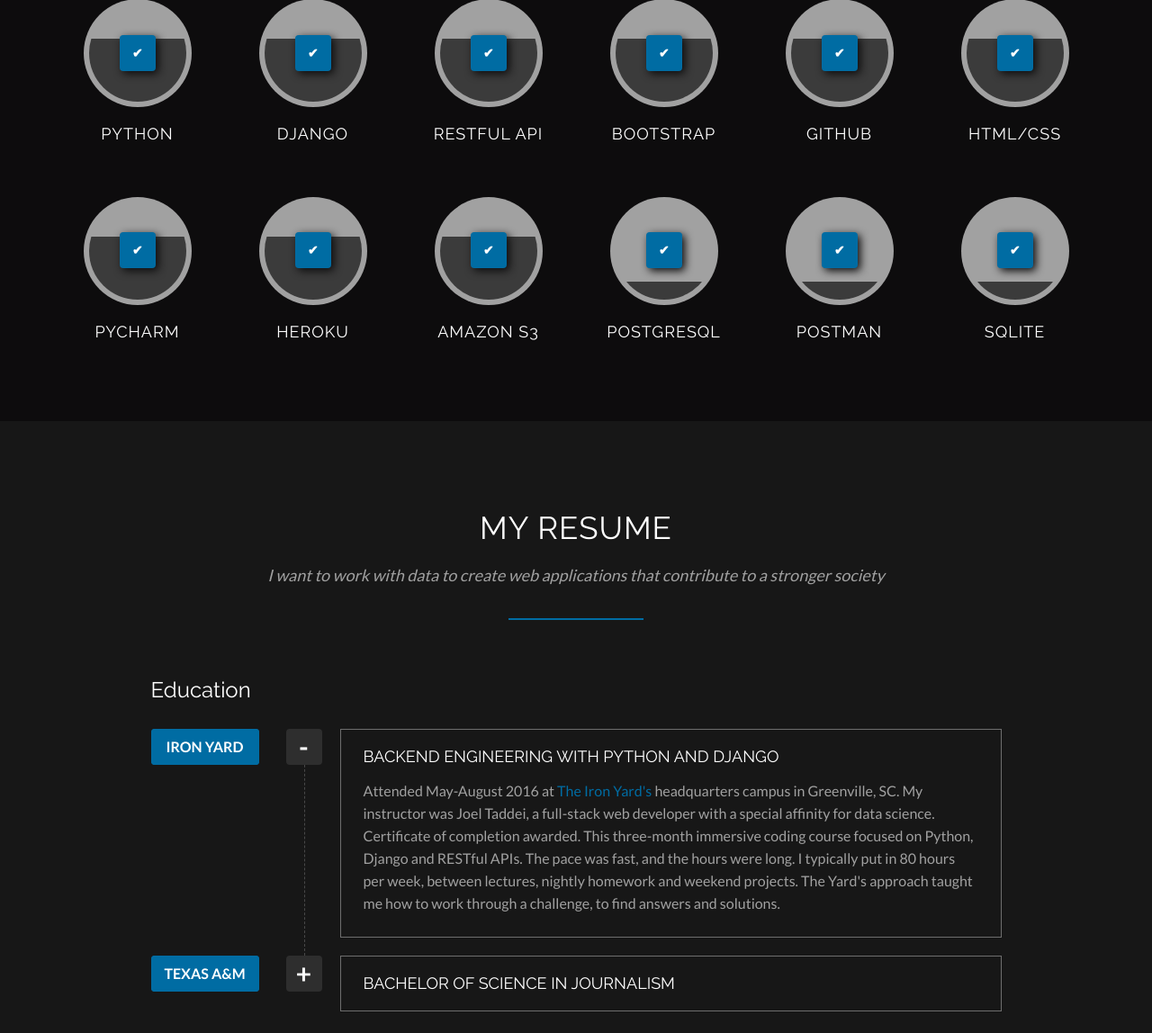
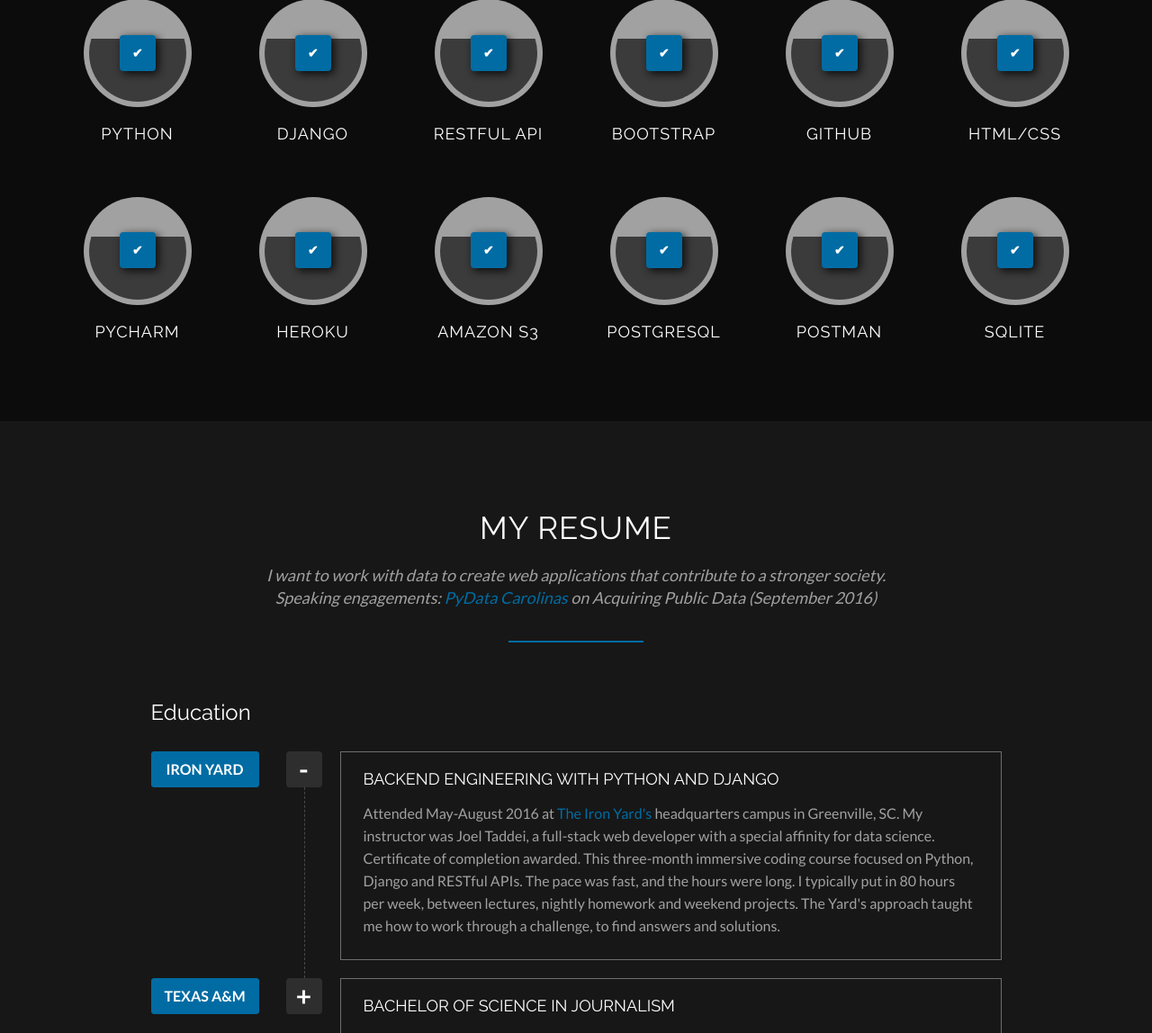
Before and after one commit to hpaasch/portfolio, a Django app: page / in a window 1280 px wide. Shown: the part 2390-3538 px from the top of the page at 90% size. Run offline with Django 3.2, Linux system fonts and the light colour scheme; some libraries are stand-ins or nearby versions; some web fonts are replaced.

Commit message:
added pydata talk and slides

```diff
--- a/templates/index.html
+++ b/templates/index.html
@@ -571,7 +571,8 @@
                         <h2 class="section-title">My Resume</h2>
 
                         <p class="section-subtitle">
-                            I want to work with data to create web applications that contribute to a stronger society
+                            I want to work with data to create web applications that contribute to a stronger society.
+                            Speaking engagements: <a href="https://speakerdeck.com/hpaasch/getting-public-data-from-public-officials">PyData Carolinas</a> on Acquiring Public Data (September 2016)
                         </p>
 
                         <span class="divider center"></span>
```
Also changed, not shown: 1 other file.
